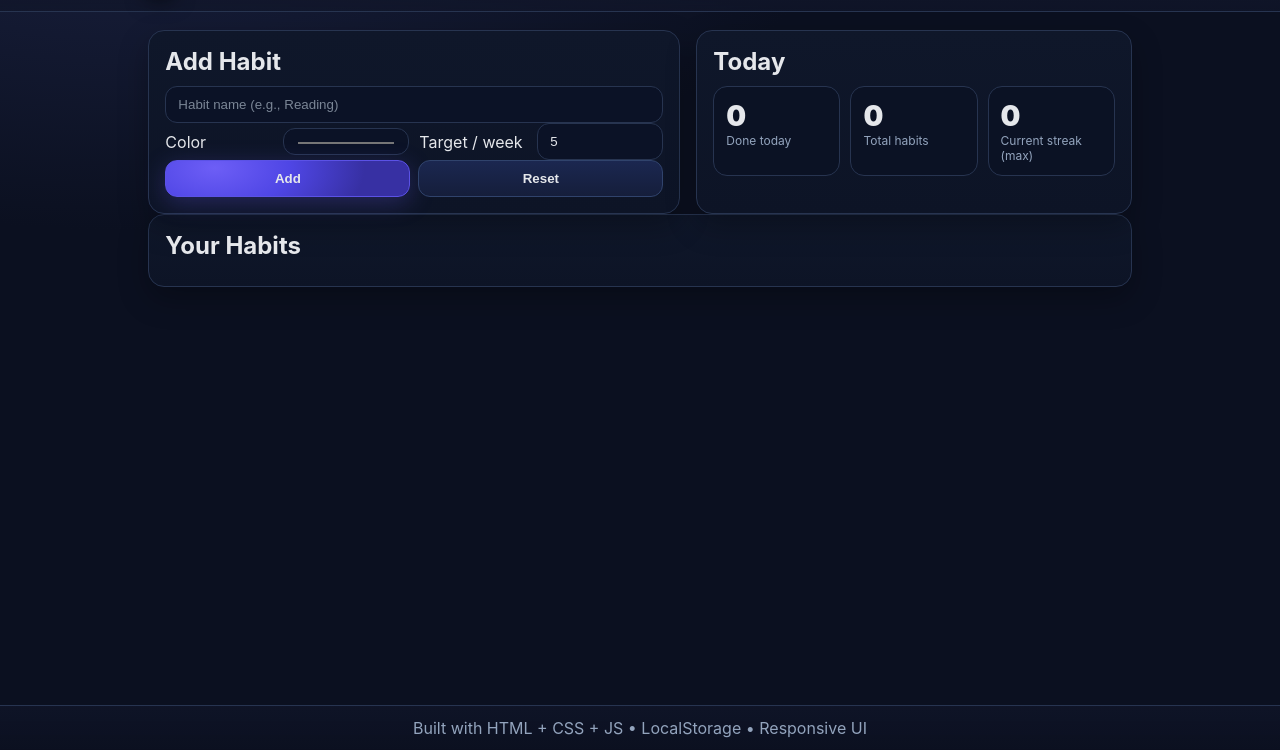
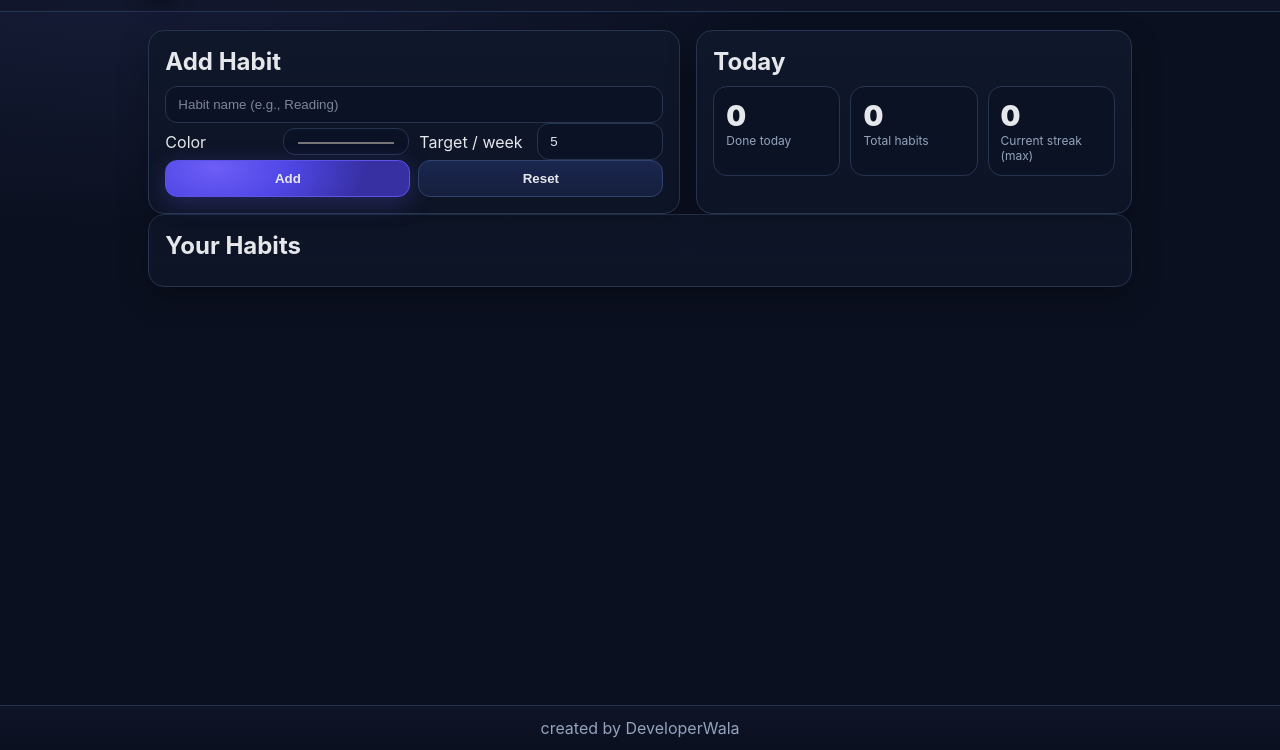
Before and after one commit to kusheshgangwar/AI-Powered_Habit_Tracker.github.io, a plain HTML site: page index.html in a window 1280 px wide. Shown: the part 50-800 px from the top of the page. Drawn offline with Linux system fonts and the light colour scheme.

Commit message:
Update index.html

```diff
--- a/index.html
+++ b/index.html
@@ -224,7 +224,7 @@ body{
     </section>
   </main>
 
-  <footer class="footer">Built with HTML + CSS + JS • LocalStorage • Responsive UI</footer>
+  <footer class="footer">created by DeveloperWala</footer>
 </div>
 
 <script>
```
